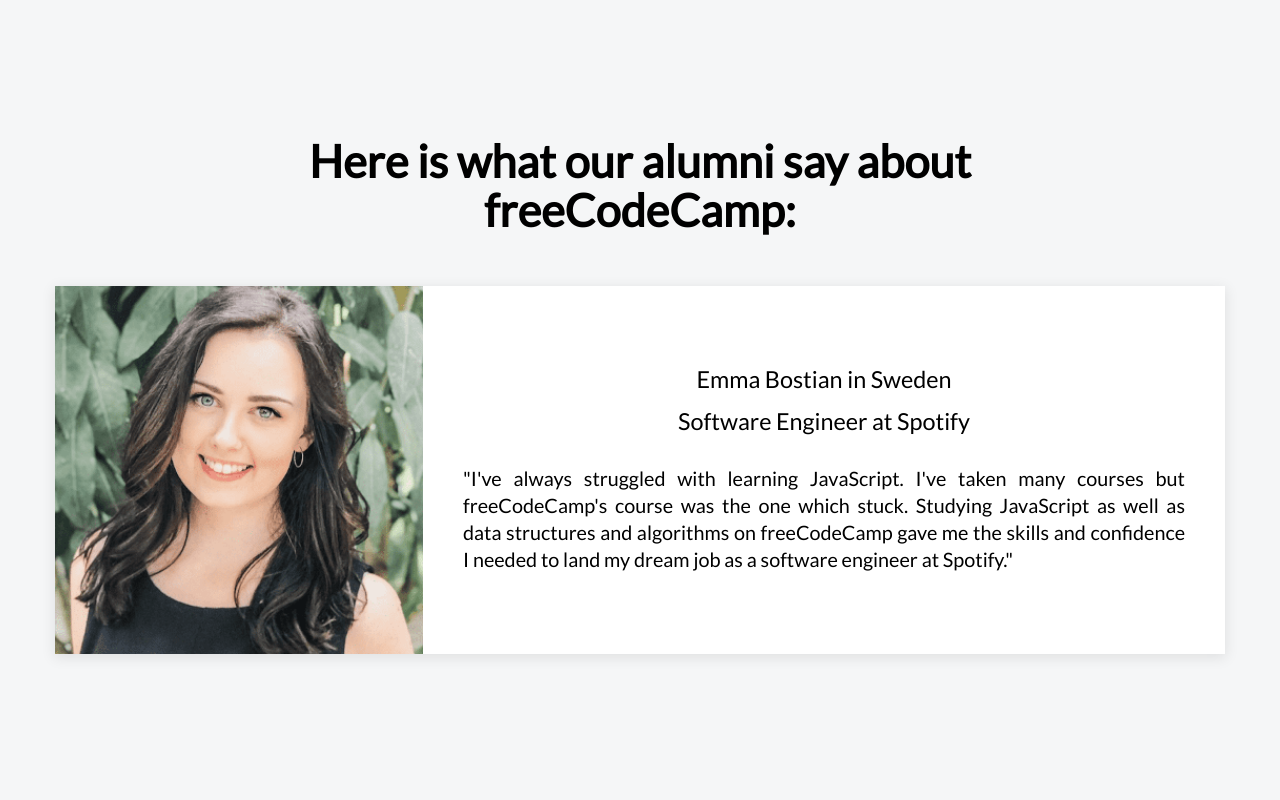
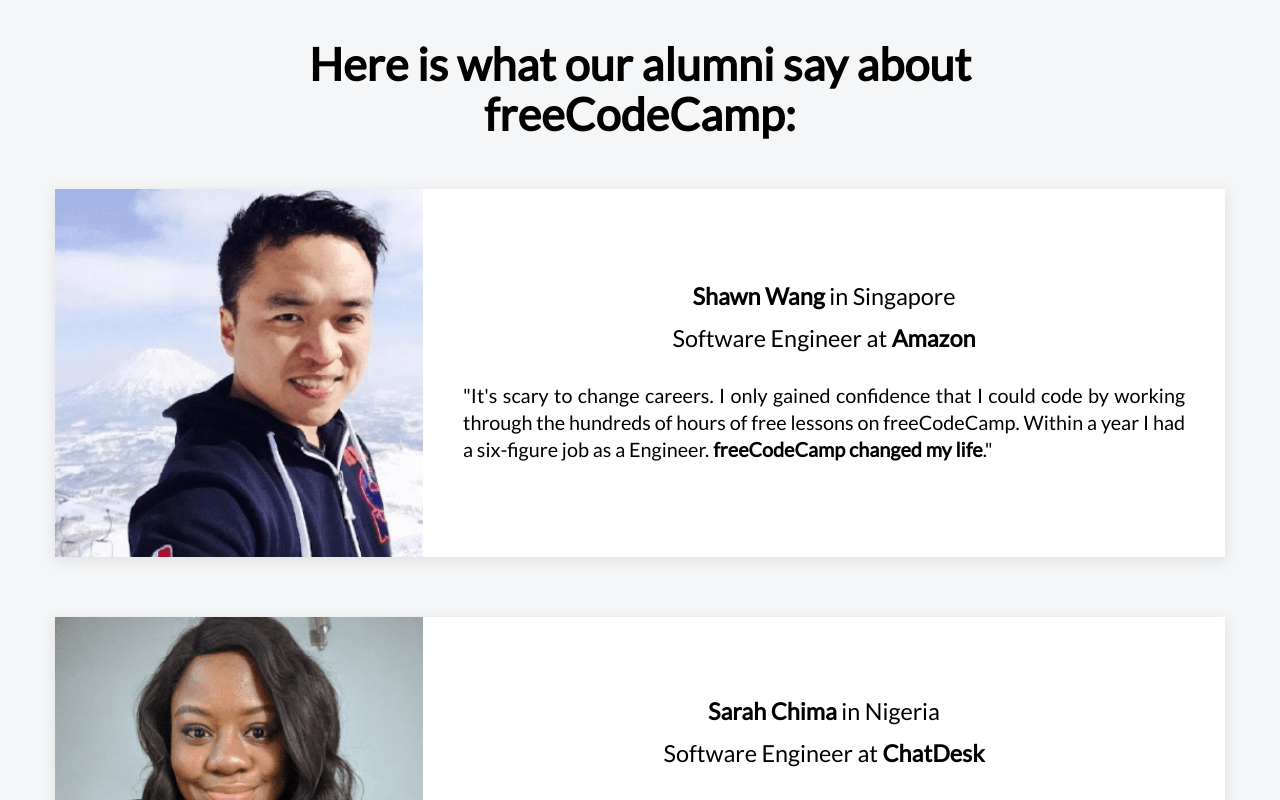
Before and after one commit to rfloresj/react-freeCodeCamp, a React (Create React App) app: page / in a window 1280 px wide. Shown: the top 800 px of the page. Built offline with nearby package versions, Linux system fonts and the light colour scheme.

Commit message:
props-to-component

```diff
--- a/src/App.js
+++ b/src/App.js
@@ -7,9 +7,32 @@
       <div className="principal-container">
         <h1>Here is what our alumni say about freeCodeCamp:</h1>
         <Testimony
+          name="Shawn Wang"
+          country="Singapore"
+          image="shawn"
+          charge="Software Engineer "
+          company="Amazon"
+          testimony={
+            <>
+              It's scary to change careers. I only gained confidence that I
+              could code by working through the hundreds of hours of free
+              lessons on freeCodeCamp. Within a year I had a six-figure job as a
+              Engineer. <strong>freeCodeCamp changed my life</strong>.
+            </>
+          }
+        />
+        <Testimony
+          name="Sarah Chima"
+          country="Nigeria"
+          image="sarah"
+          charge="Software Engineer"
+          company="ChatDesk"
+          testimony="freeCodeCamp was the gateway to my career as a software developer. The well-structured curriculum took my coding knowledge from a total beginner level to a very confident level. It was everything I needed to land my first dev job at an amazing company."
+        />
+        <Testimony
           name="Emma Bostian"
           country="Sweden"
-          image=""
+          image="emma"
           charge="Software Engineer"
           company="Spotify"
           testimony="I've always struggled with learning JavaScript. I've taken many courses but freeCodeCamp's course was the one which stuck. Studying JavaScript as well as data structures and algorithms on freeCodeCamp gave me the skills and confidence I needed to land my dream job as a software engineer at Spotify."
--- a/src/components/Testimony.js
+++ b/src/components/Testimony.js
@@ -6,15 +6,15 @@
     <div className="testimony-container">
       <img
         className="testimony-img"
-        src={require("../img/testimony-emma.png")}
-        alt="Emma"
+        src={require(`../img/testimony-${props.image}.png`)}
+        alt={`${props.name} picture`}
       />
       <div className="testimony-text-container">
         <p className="testimony-name">
-          {props.name} in {props.country}
+          <strong>{props.name}</strong> in {props.country}
         </p>
         <p className="charge-name">
-          {props.charge} at {props.company}
+          {props.charge} at <strong>{props.company}</strong>
         </p>
         <p className="testimony-text">"{props.testimony}"</p>
       </div>
```
